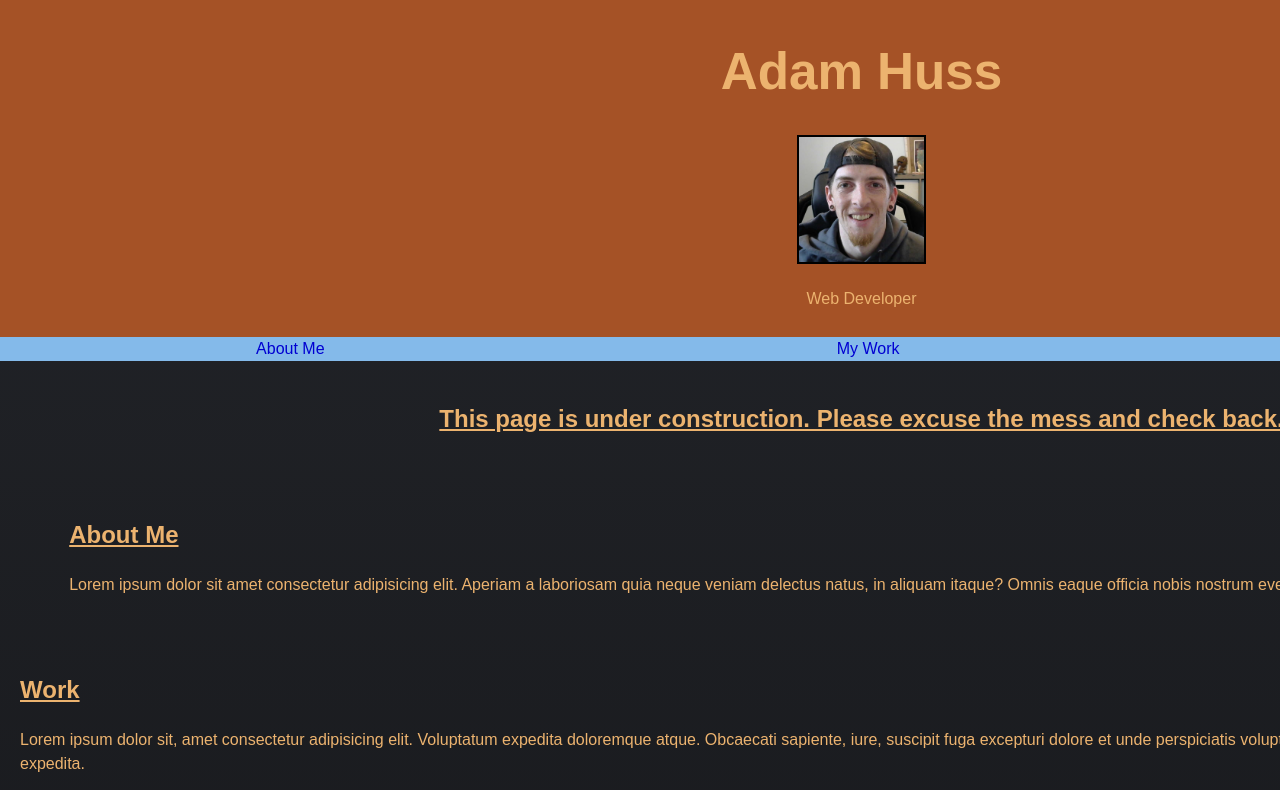
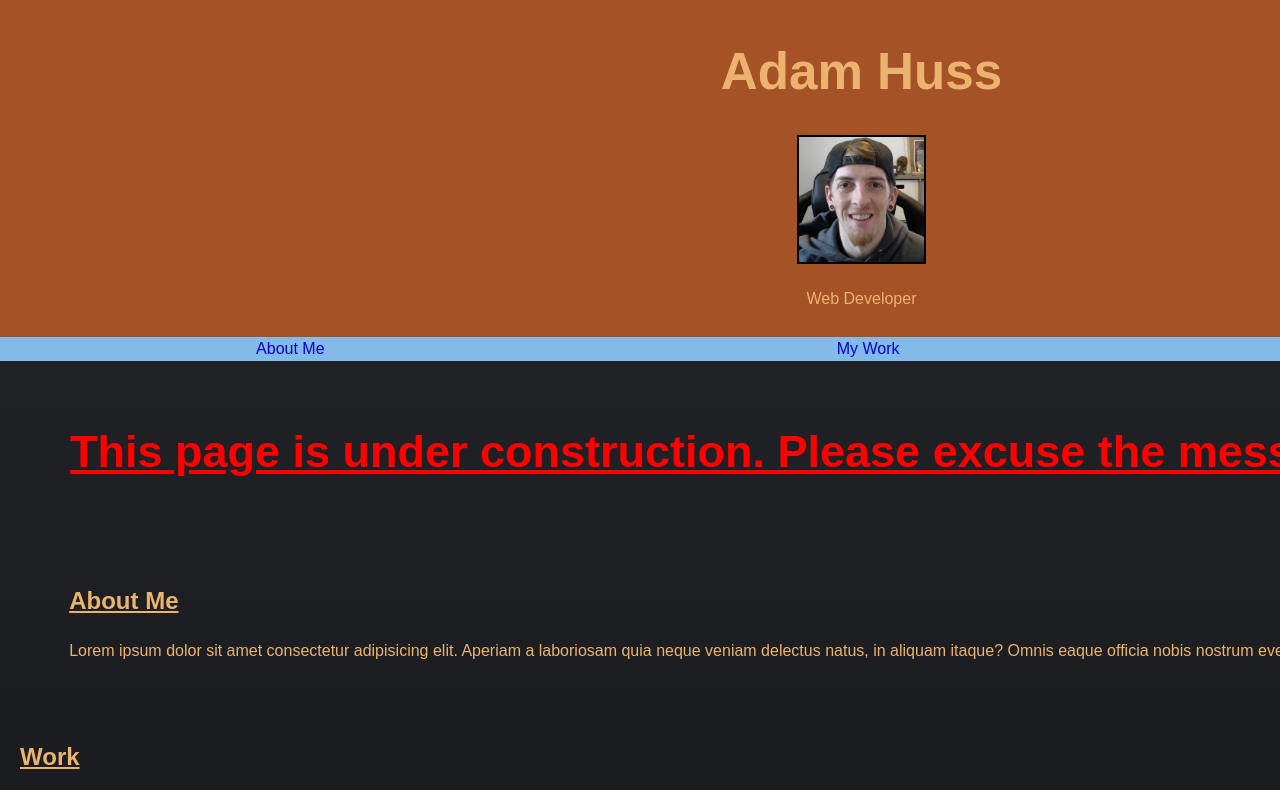
Before and after one commit to AHuss13/React-Portfolio, a React (Vite) app: page / in a window 1280 px wide. Shown: the top 790 px of the page. Built offline with nearby package versions, Linux system fonts and the light colour scheme.

Commit message:
refactor: Update CSS for password generator page

```diff
--- a/src/App.css
+++ b/src/App.css
@@ -59,10 +59,10 @@ div {
   border: 2px solid black;
 }
 
-#horiseon {
-  max-width: 50vw;
-  width: auto;
-  height: auto;
+#passwordgen {
+  display: flex;
+  justify-content: center;
+  flex-wrap: wrap;
 }
 
 #passwordgen {
@@ -83,3 +83,8 @@ a {
     font-size: 12px;
   }
 }
+
+#pageinprogress {
+  color: red;
+  font-size: 30px;
+}
```
